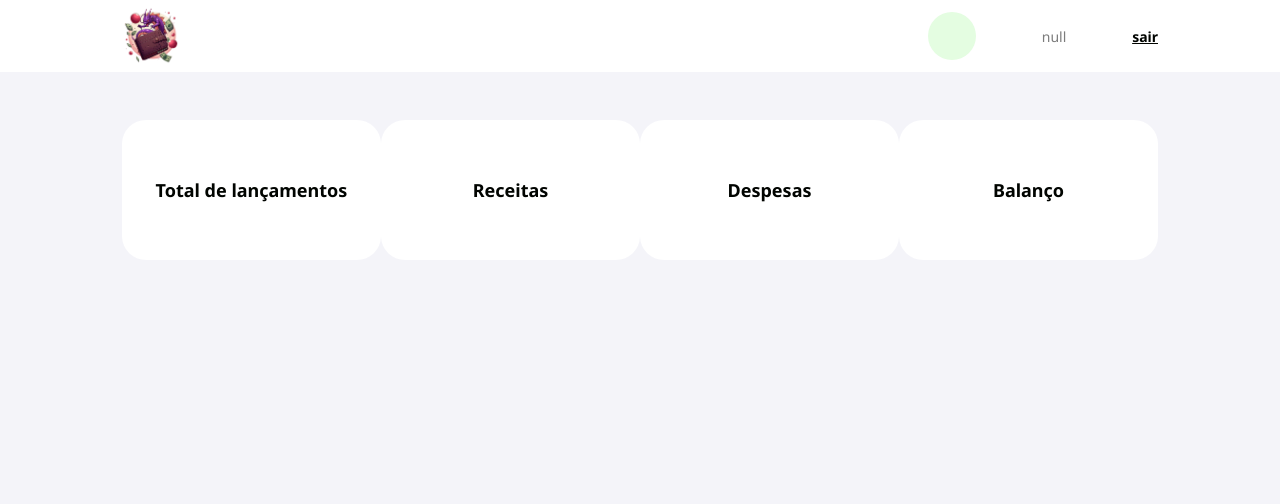
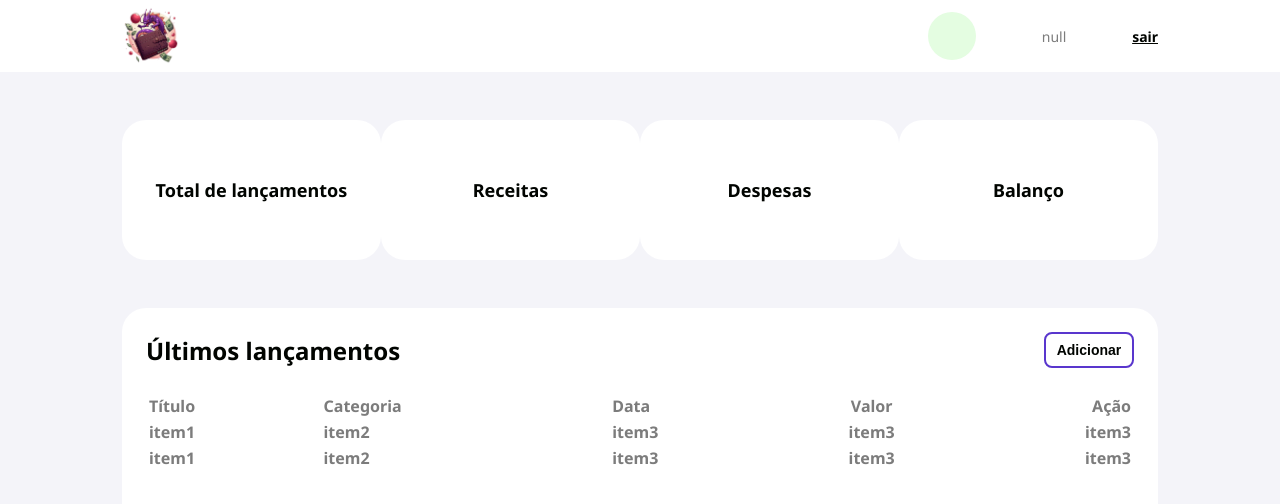
Before and after one commit to Gustav-Smith/wallet-app-frontend, a plain HTML site: page src/pages/home/index.html in a window 1280 px wide. Drawn offline with Linux system fonts and the light colour scheme.

Commit message:
feat: implement layout for table

```diff
--- a/src/pages/home/index.html
+++ b/src/pages/home/index.html
@@ -33,6 +33,39 @@
         <h3>Balanço</h3>
       </div>
     </div>
+    <div class="table-container">
+      <div class="table-content-container">
+        <div class="table-content-header">
+          <h2>Últimos lançamentos</h2>
+          <button class="small">
+            Adicionar
+          </button>
+        </div>
+        <table>
+          <tr>
+            <th>Título</th>
+            <th>Categoria</th>
+            <th>Data</th>
+            <th class="center">Valor</th>
+            <th class="right">Ação</th>
+          </tr>
+          <tr>
+            <th>item1</th>
+            <th>item2</th>
+            <th>item3</th>
+            <th class="center">item3</th>
+            <th class="right">item3</th>
+          </tr>
+          <tr>
+            <th>item1</th>
+            <th>item2</th>
+            <th>item3</th>
+            <th class="center">item3</th>
+            <th class="right">item3</th>
+          </tr>
+        </table>
+      </div>
+    </div>
   </div>
 </body>
 
--- a/src/pages/home/style.css
+++ b/src/pages/home/style.css
@@ -3,7 +3,8 @@
   flex-direction: column;
   align-items: flex-start;
   justify-content: flex-start;
-  width: 100vw;
+  width: auto;
+  min-height: 100vh;
   height: 100vh;
   background-color: #f4f4f9;
 }
@@ -64,3 +65,65 @@
   border-radius: 24px;
   background-color: #ffffff;
 }
+
+.table-container {
+  display: flex;
+  width: 100%;
+  flex-direction: column;
+  align-items: flex-start;
+  justify-content: flex-start;
+  padding: 0px 122px;
+  box-sizing: border-box;
+}
+
+.table-content-container {
+  display: flex;
+  width: 100%;
+  flex-direction: column;
+  align-items: flex-start;
+  justify-content: flex-start;
+  background-color: #ffffff;
+  border-radius: 24px;
+  height: 592px;
+  padding: 24px;
+  box-sizing: border-box;
+}
+
+.table-content-header {
+  display: flex;
+  width: 100%;
+  flex-direction: row;
+  align-items: center;
+  justify-content: space-between;
+  padding-bottom: 24px;
+  box-sizing: border-box;
+}
+
+table {
+  width: 100%;
+}
+
+th {
+  text-align: left;
+  color: #7c7c7c;
+}
+
+th.right {
+  text-align: right;
+}
+
+th.center{
+  text-align: center;
+}
+
+td {
+  color: #7c7c7c;
+}
+
+td.right {
+  text-align: right;
+}
+
+td.center {
+  text-align: center;
+}
--- a/styles.css
+++ b/styles.css
@@ -60,7 +60,6 @@ button {
   background-color: #5936cd;
   height: 56px;
   width: 430px;
-  padding: 13px;
   border-radius: 12px;
   color: #f4f4f9;
   font-weight: bold;
@@ -71,12 +70,20 @@ button {
 }
 
 button.small {
-  background-color: #f4f4f9;
+  border-width: 2px;
+  border-color: #5936cd;
+  border-style: solid;
+  background-color: #ffffff;
   color: #010400;
+  font-weight: bold;
   font-size: 14px;
   border-radius: 8px;
   width: 90px;
   height: 36px;
+}
+
+button.bug{
+  padding: 18px;
 }
 
 input {
```
Also changed, not shown: index.html (+1 -1 lines).
